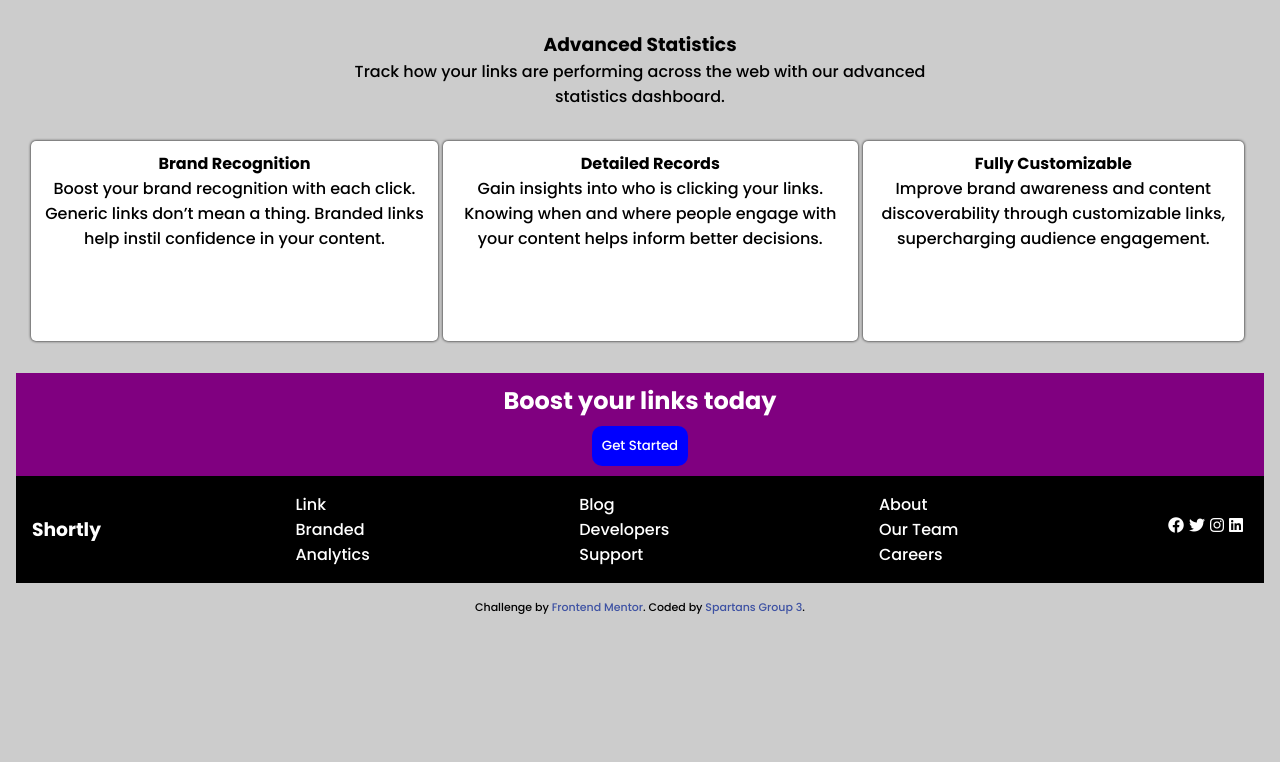
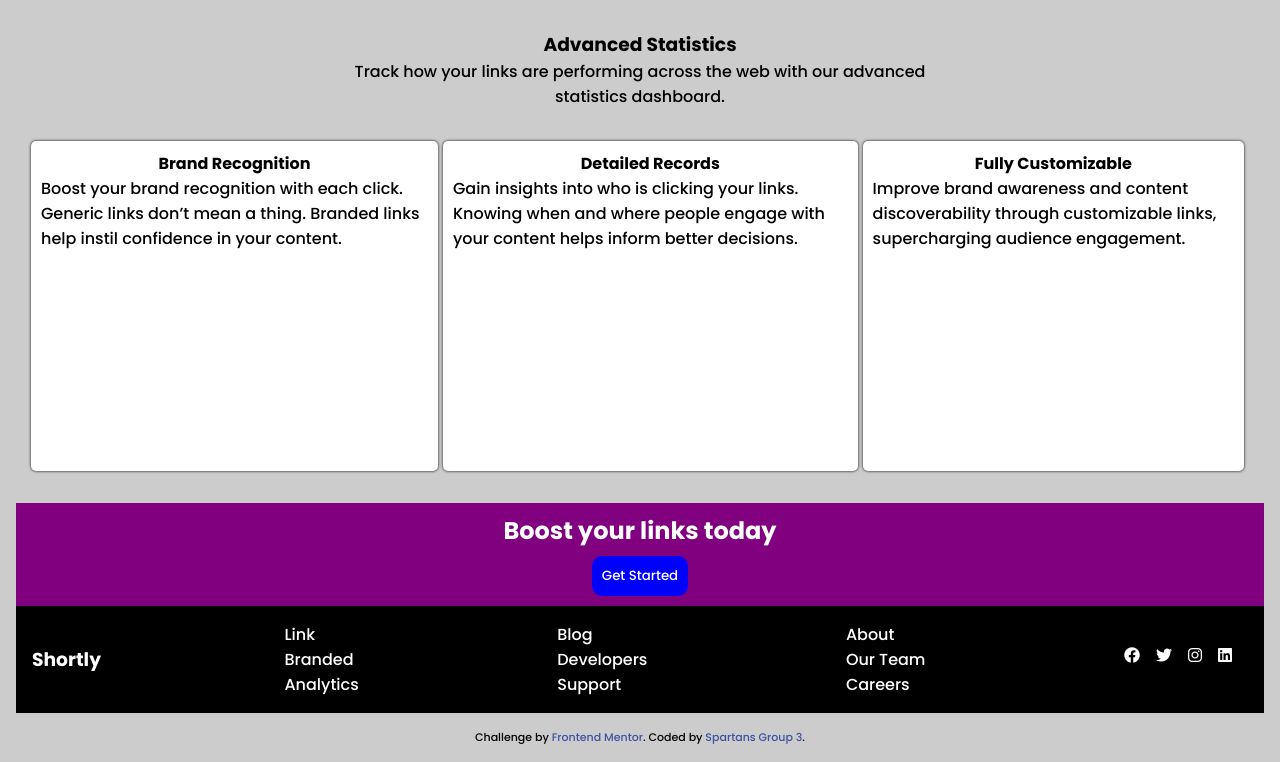
Before and after one commit to githinjisamson1/url-shortener, a plain HTML site: page index.html in a window 1280 px wide. Shown: the part 605-1367 px from the top of the page. Before the commit the page ends 1237 px from the top, so only its background shows below. Drawn offline with Linux system fonts and the light colour scheme.

Commit message:
Update index.css add hover effect on social icons

```diff
--- a/index.css
+++ b/index.css
@@ -120,13 +120,16 @@ input {
   box-shadow: 0px 0px 3px;
   margin-right: 5px;
   padding: 10px;
-  text-align: center;
+  /* text-align: center; */
   border-radius: 5px;
-  height: 200px;
+  height: 330px;
   transition: all 300ms;
 }
 .card:hover {
   box-shadow: 0px 0px 0px;
+}
+.card h4 {
+  text-align: center;
 }
 .boost-links {
   margin-top: 2rem;
@@ -153,9 +156,10 @@ footer {
   display: flex;
 }
 .icons i {
-  margin-right: 5px;
+  margin-right: 16px;
   cursor: pointer;
+  transition: all 300ms ease;
 }
 .icons i:hover {
-  font-style: 18px;
+  font-size: 20px;
 }
```
